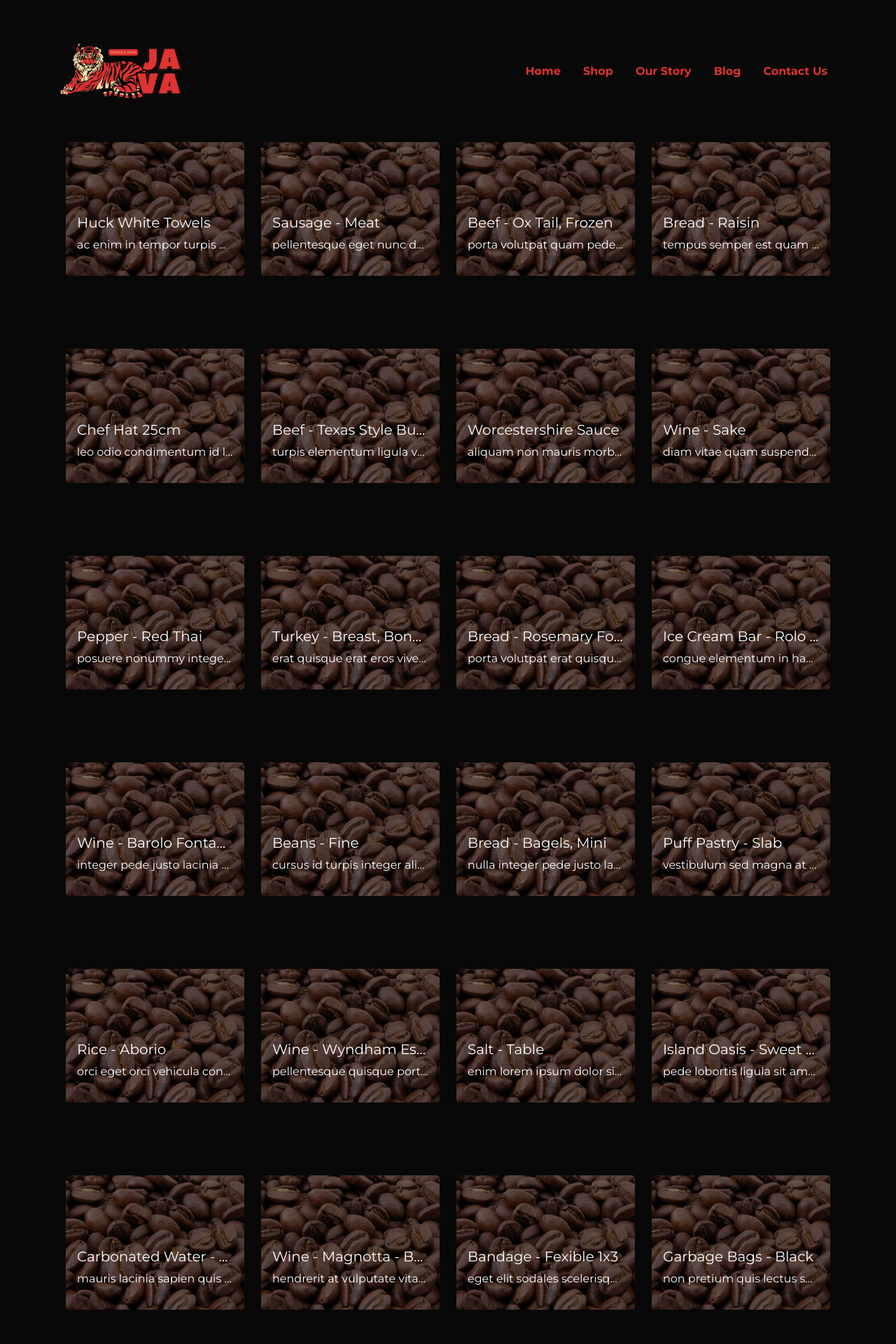
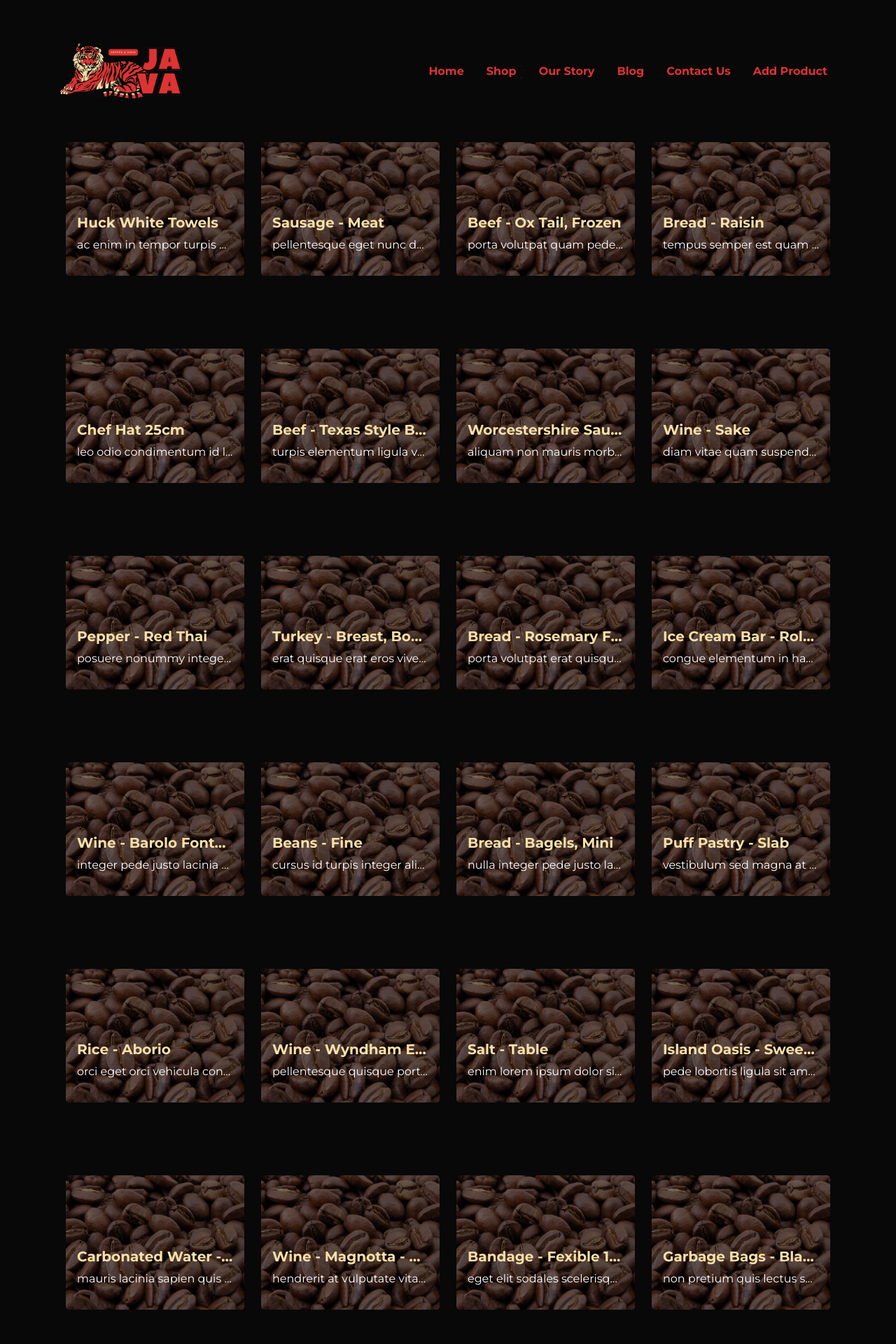
Before and after one commit to adeteyah/javabrews, a PHP site: page / in a window 1280 px wide. Shown: the top 1920 px of the page at 70% size. Run offline with PHP 8.4, Linux system fonts and the light colour scheme; data comes from the database, SQL or seed files in the repository.

Commit message:
attempt 2

```diff
--- a/assets/css/style.css
+++ b/assets/css/style.css
@@ -3,6 +3,10 @@
     --secondary: #DD3333;
     --accent: #F8E0A8;
     --bs-border-radius: 6px;
+    --bs-border-color: var(--secondary);
+    --bs-body-bg: var(--secondary);
+    --bs-heading-color: var(--accent);
+    --bs-body-color: var(--accent);
 }
 
 a {
--- a/index.php
+++ b/index.php
@@ -16,10 +16,10 @@ $result = $conn->query($query);
                         <div class="card">
                             <div class="card text-bg-dark">
                                 <img src="public/images/product_1.jpg" class="card-img img-fluid card-img-product" alt="...">
-                                <div class="card-img-overlay d-flex flex-wrap flex-row align-self-end ">
-                                    <h5 class="product-description">
+                                <div class="card-img-overlay d-flex flex-wrap flex-row align-content-end">
+                                    <p class="h5 fw-bold product-description">
                                         <?= $row["product_name"] ?>
-                                    </h5>
+                                    </p>
                                     <p class="product-description">
                                         <?= $row["product_description"] ?>
                                     </p>
--- a/views/header.php
+++ b/views/header.php
@@ -4,6 +4,12 @@ $dbuser = "root";
 $dbpass = "";
 $db = "javabrews";
 $conn = new mysqli($dbhost, $dbuser, $dbpass, $db) or die("Connect failed: %s\n" . $conn->error);
+$url = 'http://' . $_SERVER['SERVER_NAME'] . $_SERVER['REQUEST_URI'];
+if (strpos($url, 'pages') !== false) {
+    $currPageIsIndex = false; //subpages
+} else {
+    $currPageIsIndex = true; //index
+}
 ?>
 <!doctype html>
 <html lang="en">
@@ -15,7 +21,17 @@ $conn = new mysqli($dbhost, $dbuser, $dbpass, $db) or die("Connect failed: %s\n"
     <link href="https://cdn.jsdelivr.net/npm/bootstrap@5.3.0-alpha3/dist/css/bootstrap.min.css" rel="stylesheet"
         integrity="sha384-KK94CHFLLe+nY2dmCWGMq91rCGa5gtU4mk92HdvYe+M/SXH301p5ILy+dN9+nJOZ" crossorigin="anonymous">
     <link rel="stylesheet" href="https://fonts.googleapis.com/css2?family=Montserrat:wght@400;700&display=swap">
-    <link rel="stylesheet" href="assets/css/style.css">
+    <?php
+    if ($currPageIsIndex) {
+        ?>
+        <link rel="stylesheet" href="assets/css/style.css">
+        <?php
+    } else {
+        ?>
+        <link rel="stylesheet" href="../assets/css/style.css">
+        <?php
+    }
+    ?>
 </head>
 
 <body class="text-light">
--- a/views/navbar.php
+++ b/views/navbar.php
@@ -1,30 +1,71 @@
 <nav class="navbar navbar-expand-lg my-5">
     <div class="container">
         <a class="navbar-brand" href="<?= $_SERVER['REQUEST_URI'] ?>" style="width: 180px;">
+            <?php
+            if ($currPageIsIndex) {
+                ?>
                 <img src="assets/img/java_brews.png">
+                <?php
+            } else {
+                ?>
+                <img src="../assets/img/java_brews.png">
+                <?php
+            }
+            ?>
         </a>
         <button class="navbar-toggler" type="button" data-bs-toggle="collapse" data-bs-target="#navbarNav"
             aria-controls="navbarNav" aria-expanded="false" aria-label="Toggle navigation">
             <span class="navbar-toggler-icon"></span>
         </button>
         <div class="collapse navbar-collapse justify-content-end" id="navbarNav">
+            <?php if ($currPageIsIndex) {
+                ?>
                 <ul class="navbar-nav">
                     <li class="nav-item mx-2">
-                    <a class="nav-link" href="index.html">Home</a>
+                        <a class="nav-link" href="index.php">Home</a>
                     </li>
                     <li class="nav-item mx-2">
-                    <a class="nav-link" href="shop.html">Shop</a>
+                        <a class="nav-link" href="shop.php">Shop</a>
                     </li>
                     <li class="nav-item mx-2">
-                    <a class="nav-link" href="about.html">Our Story</a>
+                        <a class="nav-link" href="about.php">Our Story</a>
                     </li>
                     <li class="nav-item mx-2">
-                    <a class="nav-link" href="blog.html">Blog</a>
+                        <a class="nav-link" href="blog.php">Blog</a>
                     </li>
                     <li class="nav-item mx-2">
-                    <a class="nav-link" href="contact.html">Contact Us</a>
+                        <a class="nav-link" href="contact.php">Contact Us</a>
+                    </li>
+                    <li class="nav-item mx-2">
+                        <a class="nav-link" href="pages/add-product.php">Add Product</a>
                     </li>
                 </ul>
+                <?php
+            } else {
+                ?>
+                <ul class="navbar-nav">
+                    <li class="nav-item mx-2">
+                        <a class="nav-link" href="../index.php">Home</a>
+                    </li>
+                    <li class="nav-item mx-2">
+                        <a class="nav-link" href="../shop.php">Shop</a>
+                    </li>
+                    <li class="nav-item mx-2">
+                        <a class="nav-link" href="../about.php">Our Story</a>
+                    </li>
+                    <li class="nav-item mx-2">
+                        <a class="nav-link" href="../blog.php">Blog</a>
+                    </li>
+                    <li class="nav-item mx-2">
+                        <a class="nav-link" href="../contact.php">Contact Us</a>
+                    </li>
+                    <li class="nav-item mx-2">
+                        <a class="nav-link" href="../pages/add-product.php">Add Product</a>
+                    </li>
+                </ul>
+                <?php
+            } ?>
+
         </div>
     </div>
 </nav>
```
Also changed, not shown: pages/add-product.php (+27 -5 lines). Lines whose indentation alone changed are shown as unchanged.
